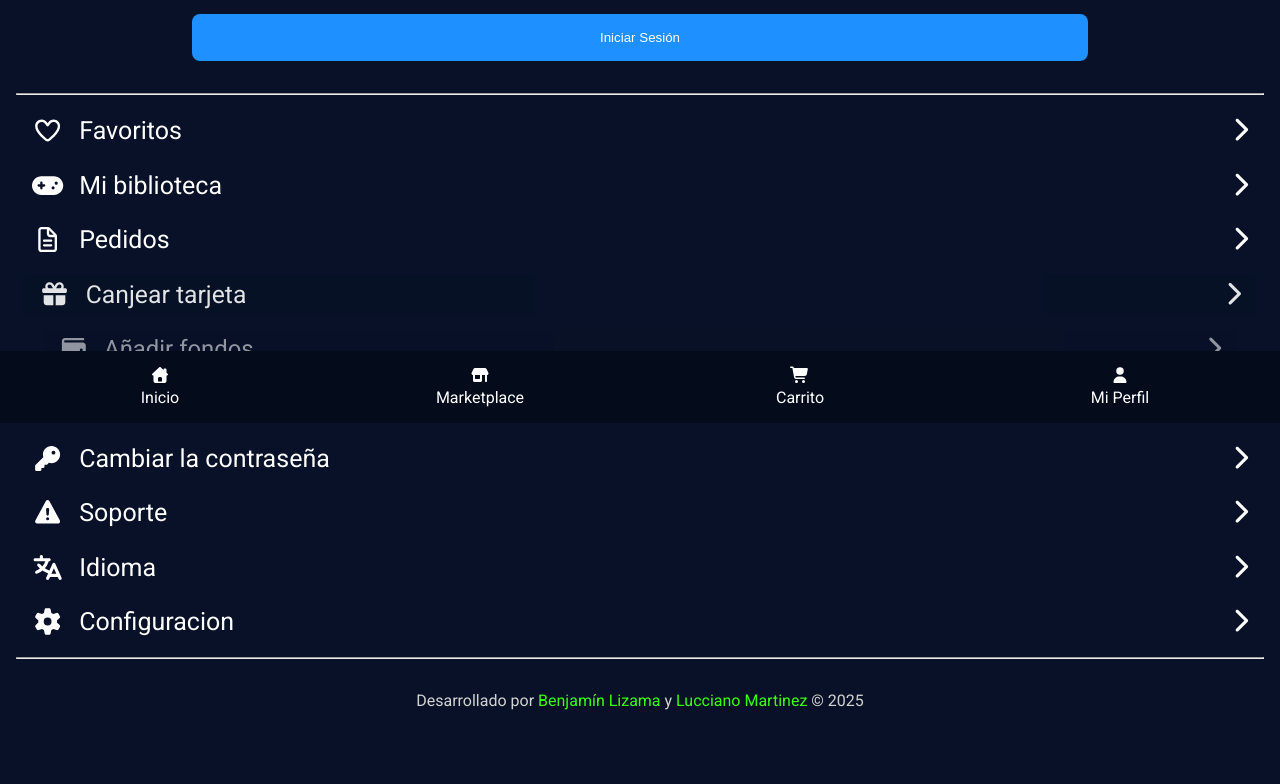
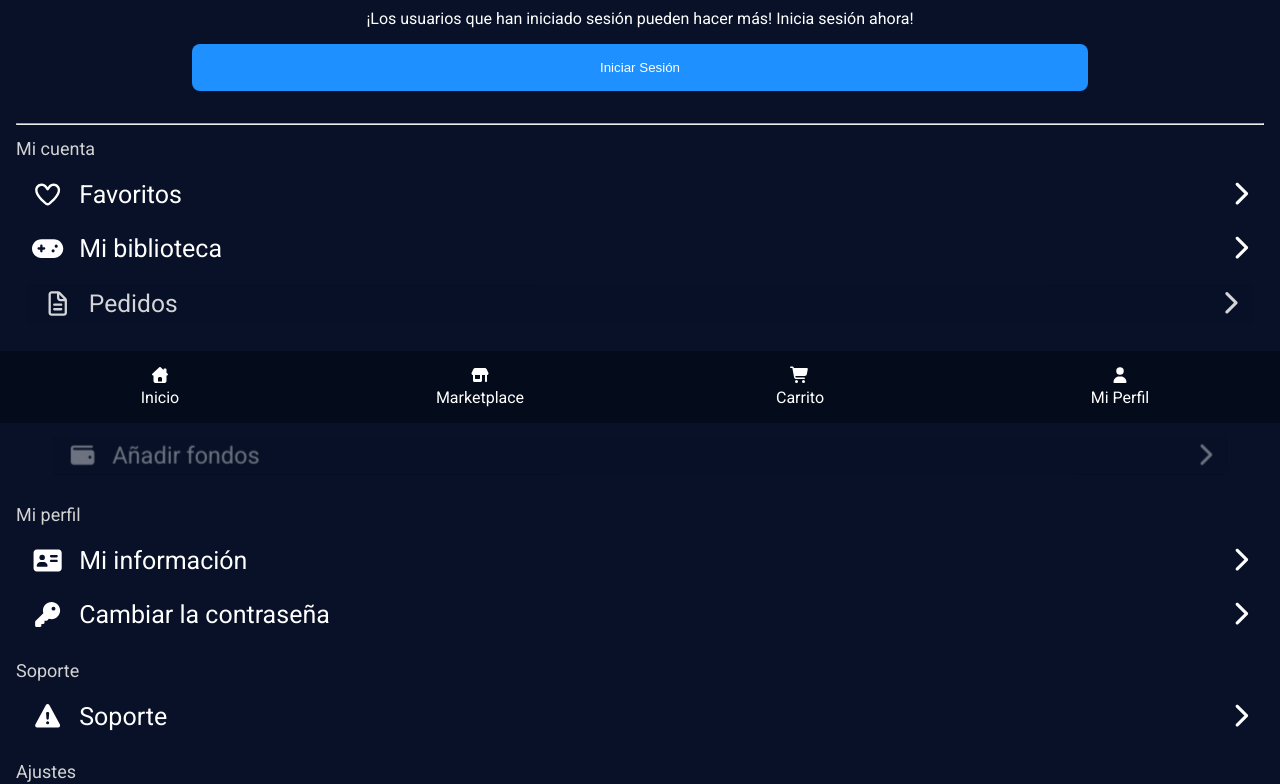
Before and after one commit to BenjaLizama/LEVEL-UP-GAMER-REACT-V1, a React (Vite) app: page /profile in a window 1280 px wide. Shown: the part 377-1161 px from the top of the page. Built offline with nearby package versions, Linux system fonts and the light colour scheme.

Commit message:
chore(components): Modifica componentes Footer y Profile, tambien style de Footer

```diff
--- a/src/components/organisms/Footer.jsx
+++ b/src/components/organisms/Footer.jsx
@@ -2,14 +2,12 @@
 
 export default function Footer() {
   return (
-    <div>
+    <div className={styles.container}>
       <hr />
-      <div className={styles.container}>
-        <p className={styles.text}>
-          Desarrollado por <span>Benjamín Lizama</span> y{" "}
-          <span>Lucciano Martinez</span> © 2025
-        </p>
-      </div>
+      <p className={styles.text}>
+        Desarrollado por <span>Benjamín Lizama</span> y{" "}
+        <span>Lucciano Martinez</span> © 2025
+      </p>
     </div>
   );
 }
--- a/src/components/pages/Profile.jsx
+++ b/src/components/pages/Profile.jsx
@@ -3,6 +3,7 @@
 import { ICONS_REGULAR, ICONS_SOLID } from "../../assets/utils/icons";
 import styles from "../../styles/Profile.module.css";
 import Footer from "../organisms/Footer";
+import SettingsContainer from "../molecules/SettingsContainer";
 
 export default function Profile() {
   return (
@@ -10,36 +11,36 @@
       <ProfileSettingTop />
       <hr />
       {/* Mi cuenta */}
-      <div className={styles.configContainer}>
+      <SettingsContainer text={"Mi cuenta"}>
         <SettingsOption text={"Favoritos"} icon={ICONS_REGULAR.corazon} />
         <SettingsOption text={"Mi biblioteca"} icon={ICONS_SOLID.mando} />
         <SettingsOption text={"Pedidos"} icon={ICONS_REGULAR.archivo} />
-      </div>
+      </SettingsContainer>
       {/* Saldo */}
-      <div className={styles.configContainer}>
+      <SettingsContainer text={"Saldo"}>
         <SettingsOption text={"Canjear tarjeta"} icon={ICONS_SOLID.regalo} />
         <SettingsOption text={"Añadir fondos"} icon={ICONS_SOLID.billetera} />
-      </div>
+      </SettingsContainer>
       {/* Mi perfil */}
-      <div className={styles.configContainer}>
+      <SettingsContainer text={"Mi perfil"}>
         <SettingsOption text={"Mi información"} icon={ICONS_SOLID.perfil} />
         <SettingsOption
           text={"Cambiar la contraseña"}
           icon={ICONS_SOLID.llave}
         />
-      </div>
+      </SettingsContainer>
       {/* Soporte */}
-      <div className={styles.configContainer}>
+      <SettingsContainer text={"Soporte"}>
         <SettingsOption text={"Soporte"} icon={ICONS_SOLID.alerta} />
-      </div>
+      </SettingsContainer>
       {/* Ajustes */}
-      <div className={styles.configContainer}>
+      <SettingsContainer text={"Ajustes"}>
         <SettingsOption text={"Idioma"} icon={ICONS_SOLID.idioma} />
         <SettingsOption
           text={"Configuracion"}
           icon={ICONS_SOLID.configuracion}
         />
-      </div>
+      </SettingsContainer>
       <Footer />
     </div>
   );
--- a/src/styles/Footer.module.css
+++ b/src/styles/Footer.module.css
@@ -1,5 +1,12 @@
 .container {
+  display: flex;
+  flex-direction: column;
+  row-gap: 1rem;
+  margin-top: 1rem;
   padding: 2rem;
+  animation: appear 5s linear;
+  animation-timeline: view();
+  animation-range: entry 10% cover 20%;
 }
 
 .text {
@@ -11,3 +18,15 @@
 .text span {
   color: var(--color-acento-2);
 }
+
+@keyframes appear {
+  from {
+    opacity: 0;
+    scale: 0.9;
+  }
+
+  to {
+    opacity: 1;
+    scale: 1;
+  }
+}
```
